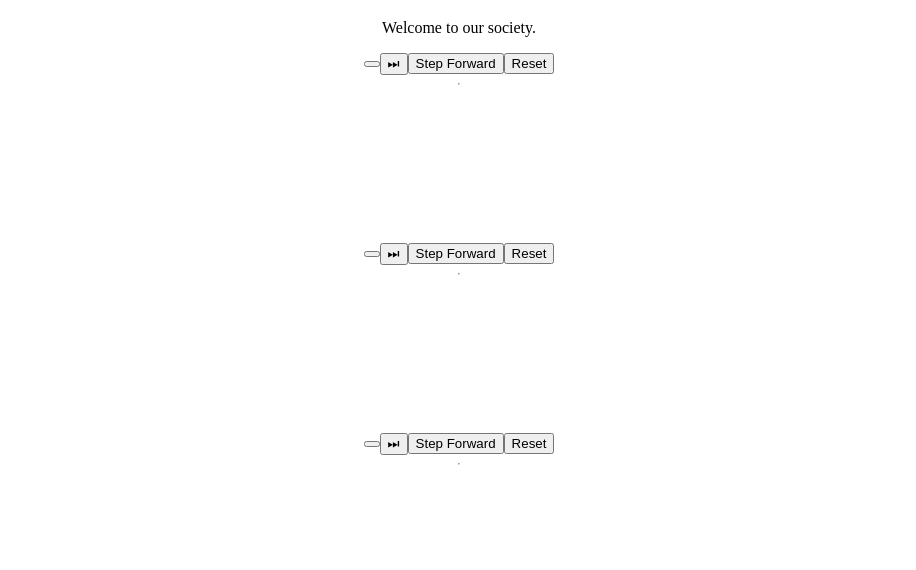
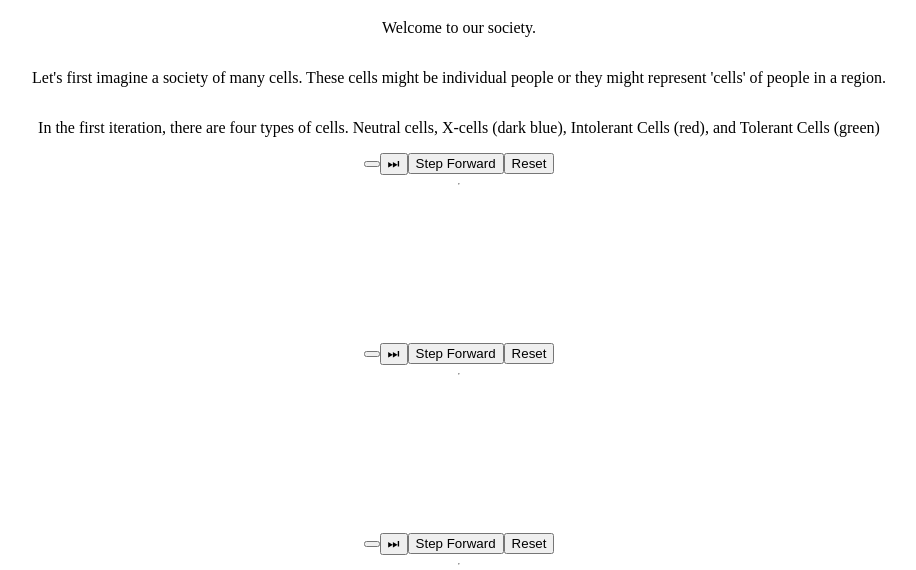
Before and after one commit to thomasmost/popperdox, a website: page app/index.html in a window 1280 px wide. Shown: the part 69-639 px from the top of the page, without its empty margins (181-1097 px from the left). Drawn offline with nearby package versions, Linux system fonts and the light colour scheme.

Commit message:
add copy

```diff
--- a/app/index.html
+++ b/app/index.html
@@ -103,6 +103,8 @@
       <h1>Popperdox</h1>
       <p>Welcome to our society.</p>
     </div>
+    <p>Let's first imagine a society of many cells. These cells might be individual people or they might represent 'cells' of people in a region.</p>
+    <p>In the first iteration, there are four types of cells. Neutral cells, X-cells (dark blue), Intolerant Cells (red), and Tolerant Cells (green)</p>
     <div id="simulation-one" class="simulation">
       <div class="controls">
         <button class="play-pause"></button>
```
